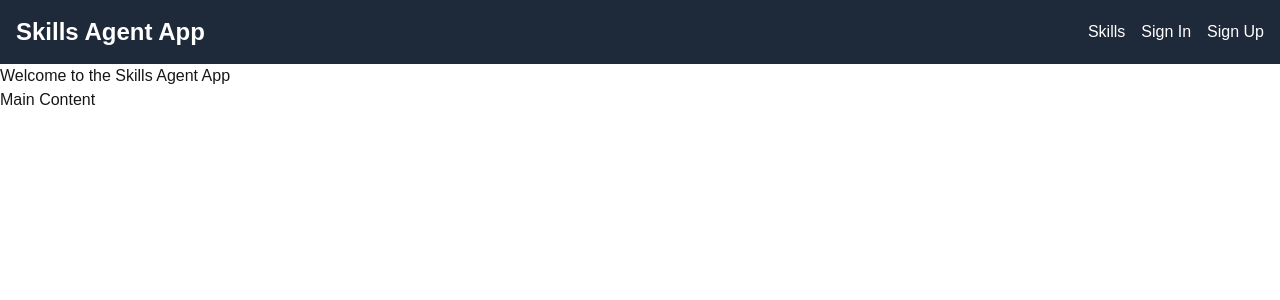
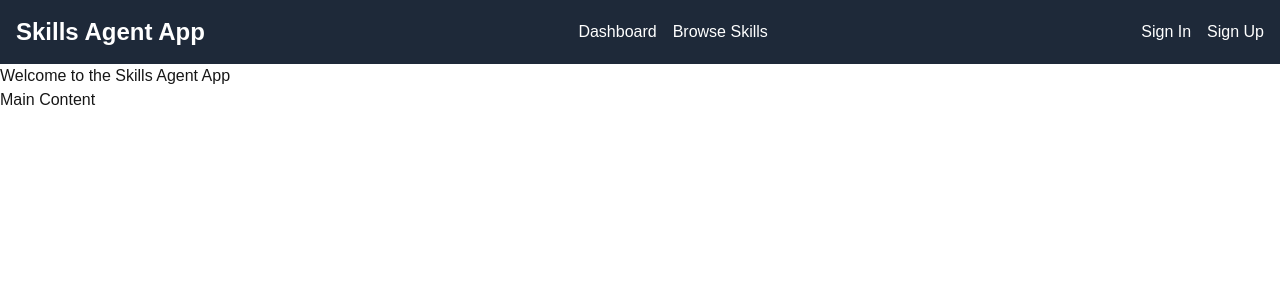
Before and after one commit to AliGurmani/Skills-Management-App, a Next.js app: page / in a window 1280 px wide. Shown: the top 300 px of the page. Built offline with nearby package versions, Linux system fonts and the light colour scheme.

Commit message:
Fix header navigation

```diff
--- a/app/components/Header.tsx
+++ b/app/components/Header.tsx
@@ -8,14 +8,20 @@ function Header() {
         <Link href="/">Skills Agent App</Link>
       </h1>
 
+      {/* Navigation */}
       <nav className="space-x-4">
         <ul className="flex space-x-4">
-          {/* <li>
-            <Link href="/">Home</Link>
-          </li> */}
           <li>
-            <Link href="/skills">Skills</Link>
+            <Link href="/dashboard">Dashboard</Link>
           </li>
+          <li>
+            <Link href="/skills">Browse Skills</Link>
+          </li>
+        </ul>
+      </nav>
+
+      <nav className="space-x-4">
+        <ul className="flex space-x-4">
           <li>
             <Link href="/sign-in">Sign In</Link>
           </li>
```
